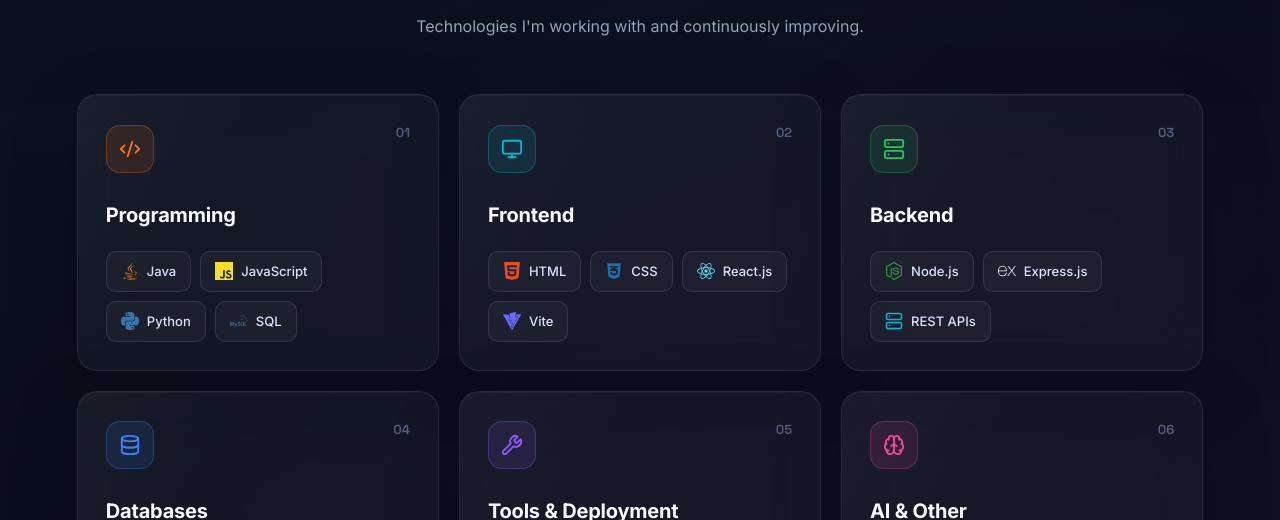
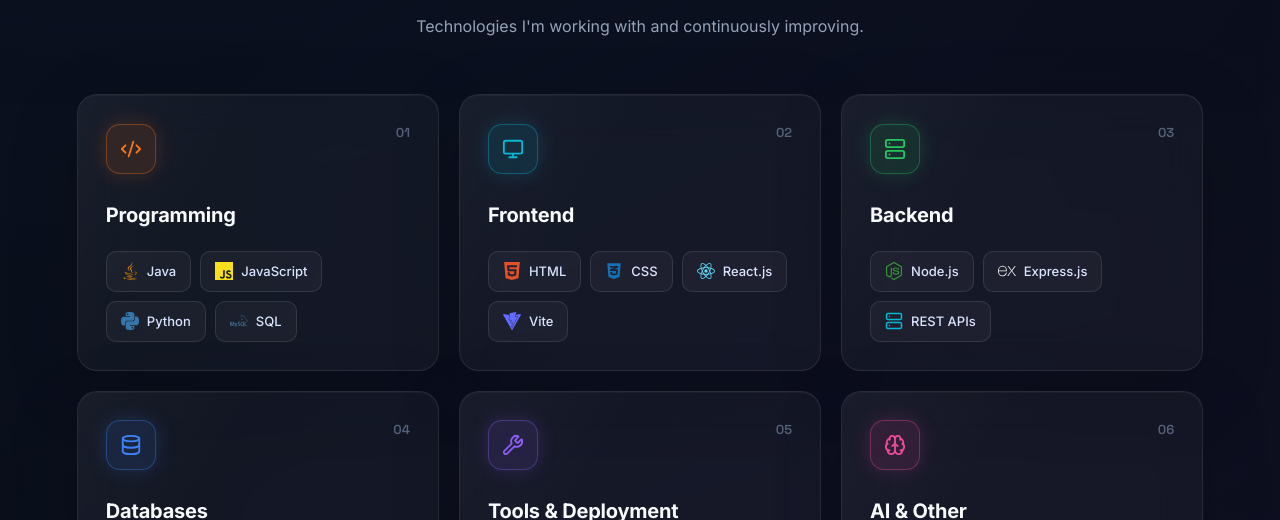
Before and after one commit to shashwat05-stack/portfolio, a React (Vite) app: page / in a window 1280 px wide. Shown: the part 1927-2447 px from the top of the page. Built offline with nearby package versions, Linux system fonts and the light colour scheme.

Commit message:
Enhance category icons in Skills section with distinct accent colors, glows, and smooth hover animations

```diff
--- a/src/index.css
+++ b/src/index.css
@@ -1801,25 +1801,96 @@
 }
 
 .skill-icon {
-  width: 48px;
-  height: 48px;
+  width: 50px;
+  height: 50px;
   display: grid;
   place-items: center;
   border-radius: 14px;
-  font-size: 20px;
+  font-size: 22px;
   font-weight: 700;
-  transition: transform 0.4s ease, box-shadow 0.4s ease;
-}
-
-.skill-icon-orange { background: rgba(249, 115, 22, 0.12); border: 1px solid rgba(249, 115, 22, 0.3); color: #f97316; }
-.skill-icon-cyan { background: rgba(6, 182, 212, 0.12); border: 1px solid rgba(6, 182, 212, 0.3); color: #06b6d4; }
-.skill-icon-green { background: rgba(34, 197, 94, 0.12); border: 1px solid rgba(34, 197, 94, 0.3); color: #22c55e; }
-.skill-icon-blue { background: rgba(59, 130, 246, 0.12); border: 1px solid rgba(59, 130, 246, 0.3); color: #3b82f6; }
-.skill-icon-purple { background: rgba(139, 92, 246, 0.12); border: 1px solid rgba(139, 92, 246, 0.3); color: #8b5cf6; }
-.skill-icon-pink { background: rgba(236, 72, 153, 0.12); border: 1px solid rgba(236, 72, 153, 0.3); color: #ec4899; }
+  transition: transform 0.35s cubic-bezier(0.2, 0.7, 0.2, 1), box-shadow 0.35s ease, border-color 0.35s ease, background 0.35s ease;
+}
+
+/* 1. Programming - Orange */
+.skill-icon-orange {
+  background: rgba(249, 115, 22, 0.12);
+  border: 1px solid rgba(249, 115, 22, 0.35);
+  color: #f97316;
+  box-shadow: 0 0 20px rgba(249, 115, 22, 0.2);
+}
+
+.skill-card:hover .skill-icon-orange {
+  border-color: rgba(249, 115, 22, 0.65);
+  box-shadow: 0 0 28px rgba(249, 115, 22, 0.4);
+}
+
+/* 2. Frontend - Cyan */
+.skill-icon-cyan {
+  background: rgba(6, 182, 212, 0.12);
+  border: 1px solid rgba(6, 182, 212, 0.35);
+  color: #06b6d4;
+  box-shadow: 0 0 20px rgba(6, 182, 212, 0.2);
+}
+
+.skill-card:hover .skill-icon-cyan {
+  border-color: rgba(6, 182, 212, 0.65);
+  box-shadow: 0 0 28px rgba(6, 182, 212, 0.4);
+}
+
+/* 3. Backend - Green */
+.skill-icon-green {
+  background: rgba(34, 197, 94, 0.12);
+  border: 1px solid rgba(34, 197, 94, 0.35);
+  color: #22c55e;
+  box-shadow: 0 0 20px rgba(34, 197, 94, 0.2);
+}
+
+.skill-card:hover .skill-icon-green {
+  border-color: rgba(34, 197, 94, 0.65);
+  box-shadow: 0 0 28px rgba(34, 197, 94, 0.4);
+}
+
+/* 4. Databases - Blue */
+.skill-icon-blue {
+  background: rgba(59, 130, 246, 0.12);
+  border: 1px solid rgba(59, 130, 246, 0.35);
+  color: #3b82f6;
+  box-shadow: 0 0 20px rgba(59, 130, 246, 0.2);
+}
+
+.skill-card:hover .skill-icon-blue {
+  border-color: rgba(59, 130, 246, 0.65);
+  box-shadow: 0 0 28px rgba(59, 130, 246, 0.4);
+}
+
+/* 5. Tools & Deployment - Purple */
+.skill-icon-purple {
+  background: rgba(139, 92, 246, 0.12);
+  border: 1px solid rgba(139, 92, 246, 0.35);
+  color: #8b5cf6;
+  box-shadow: 0 0 20px rgba(139, 92, 246, 0.2);
+}
+
+.skill-card:hover .skill-icon-purple {
+  border-color: rgba(139, 92, 246, 0.65);
+  box-shadow: 0 0 28px rgba(139, 92, 246, 0.4);
+}
+
+/* 6. AI & Other - Pink */
+.skill-icon-pink {
+  background: rgba(236, 72, 153, 0.12);
+  border: 1px solid rgba(236, 72, 153, 0.35);
+  color: #ec4899;
+  box-shadow: 0 0 20px rgba(236, 72, 153, 0.2);
+}
+
+.skill-card:hover .skill-icon-pink {
+  border-color: rgba(236, 72, 153, 0.65);
+  box-shadow: 0 0 28px rgba(236, 72, 153, 0.4);
+}
 
 .skill-card:hover .skill-icon {
-  transform: translateY(-4px) rotate(-5deg);
+  transform: translateY(-5px) scale(1.08) rotate(-6deg);
 }
 
 .skill-number {
```
